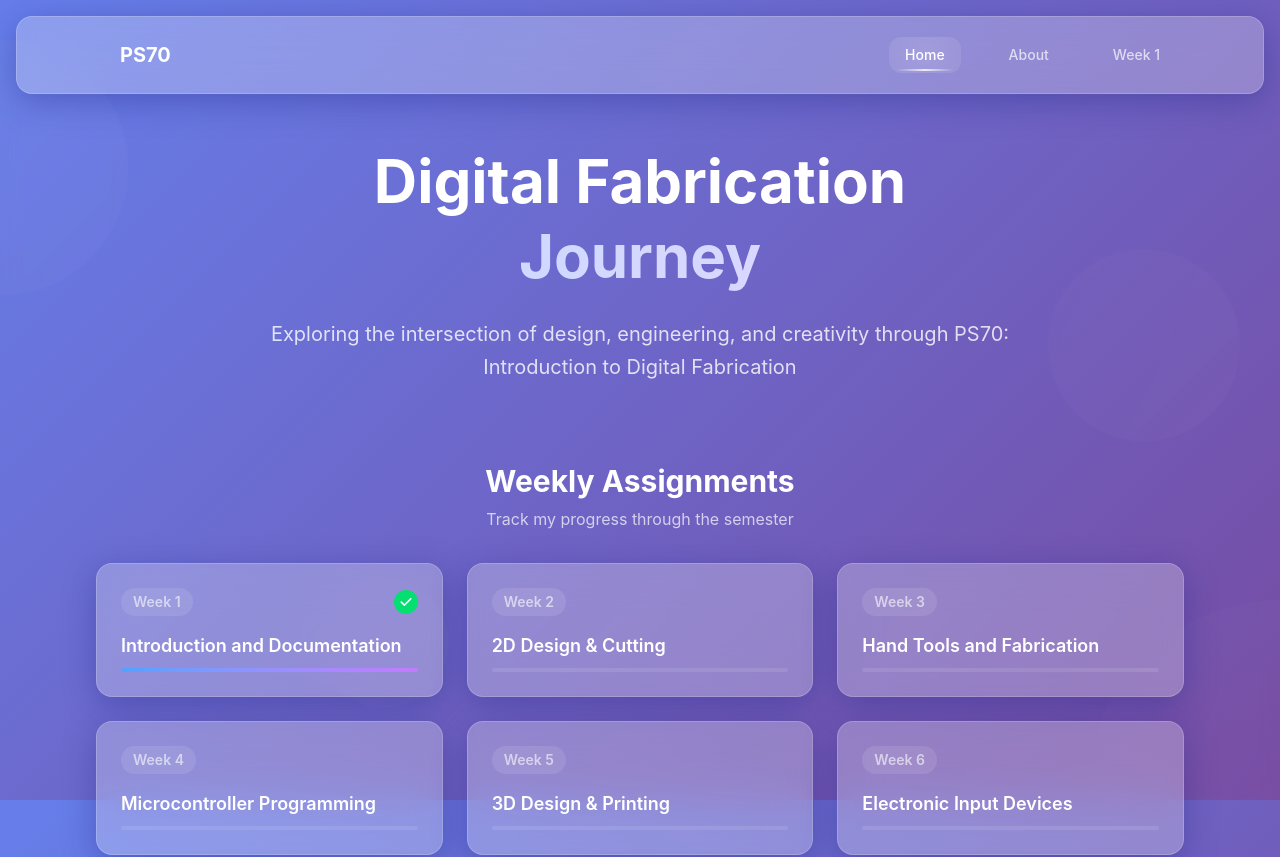
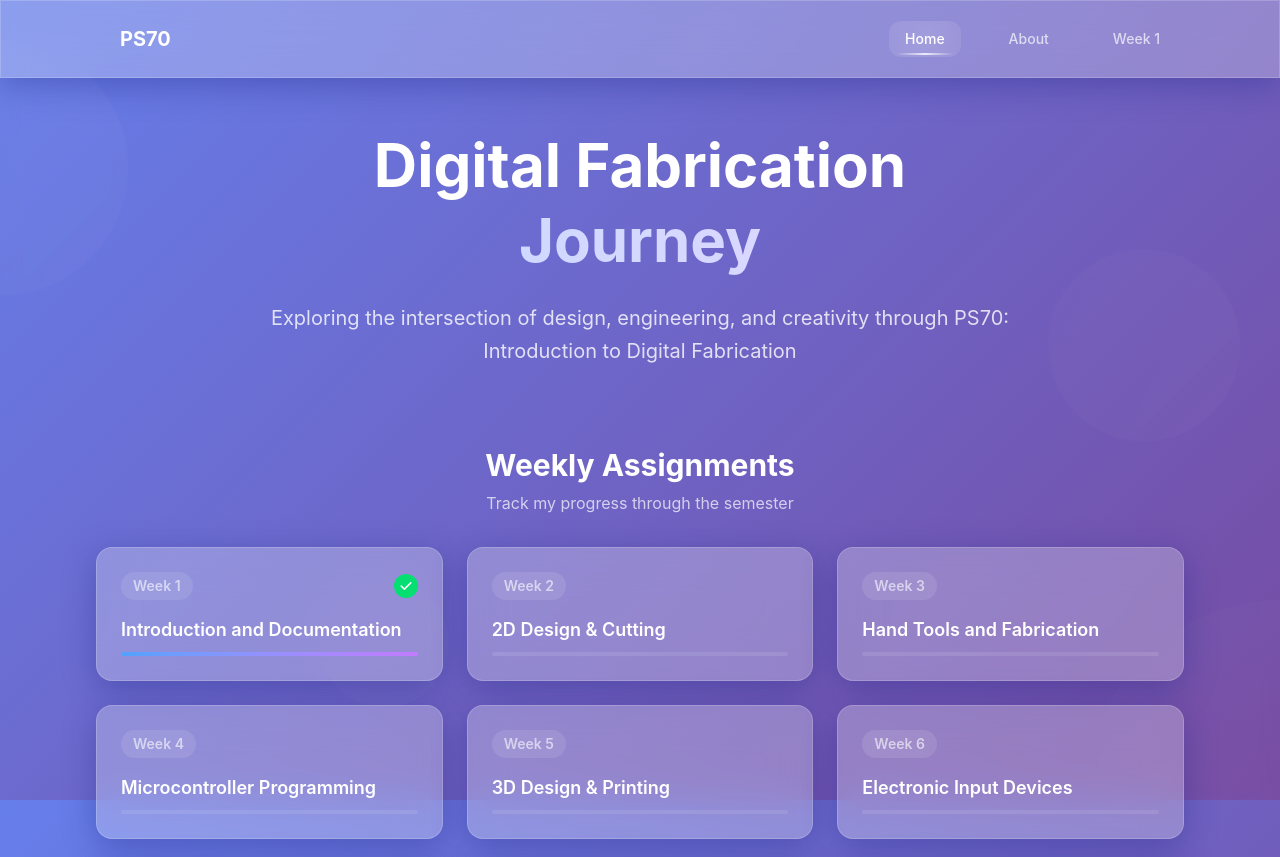
Before and after one commit to mmattyV/ps70-website, a Next.js app: page / in a window 1280 px wide. Shown: the top 857 px of the page. Built offline with nearby package versions, Linux system fonts and the light colour scheme.

Commit message:
fix: navbar style

```diff
--- a/src/app/layout.tsx
+++ b/src/app/layout.tsx
@@ -37,7 +37,7 @@ export default function RootLayout({
         </div>
 
         <Navigation />
-        <main className="min-h-screen pt-24 relative z-10">
+        <main className="min-h-screen pt-20 relative z-10">
           {children}
         </main>
       </body>
--- a/src/components/Navigation.tsx
+++ b/src/components/Navigation.tsx
@@ -13,7 +13,7 @@ const Navigation = () => {
   ];
 
   return (
-    <nav className="glass fixed top-4 left-4 right-4 z-50 rounded-2xl">
+    <nav className="glass fixed top-0 left-0 right-0 w-full z-50">
       <div className="max-w-6xl mx-auto px-6 sm:px-8 lg:px-10">
         <div className="flex justify-between items-center py-4">
           <Link href="/" className="text-xl font-bold text-white hover:text-blue-200 transition-colors">
```
